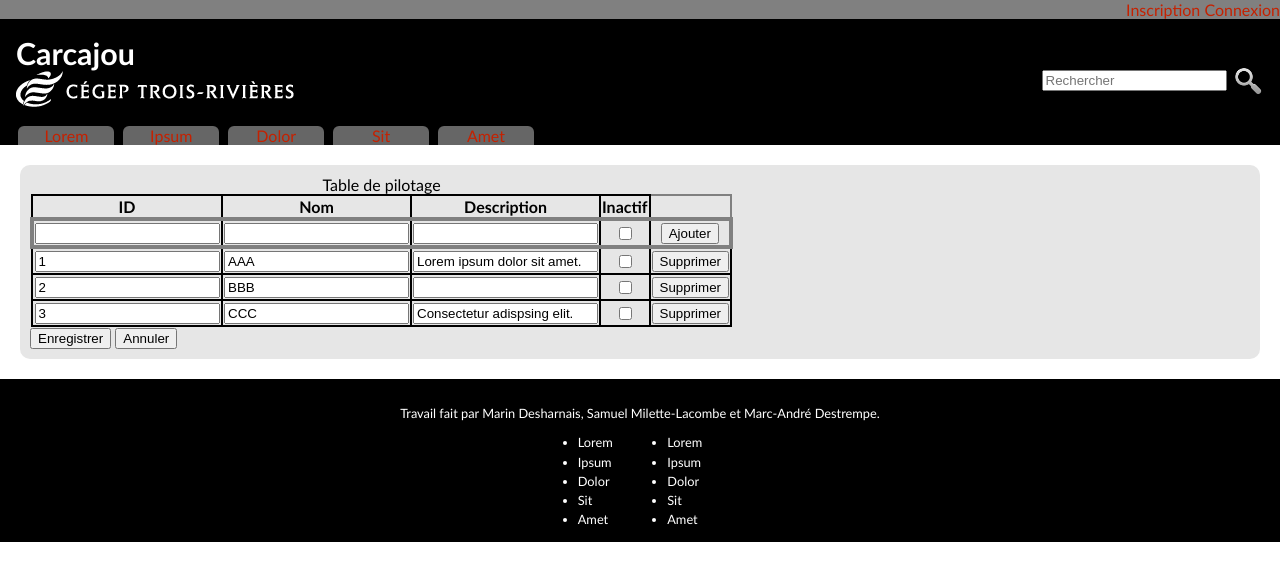
After one commit to mdesharnais/mediatheque, a PHP site: page /driving-table.html in a window 1280 px wide. The commit adds this page. Shown: the top 581 px of the page. Run offline with PHP 8.4, Linux system fonts and the light colour scheme.

Commit message:
Ajoute une page permettant de gérer les tables de pilotages et d'un fichier javascript permettant de gérer l'ajout/suppression d'enregistrements dans le formulaire.

```diff
--- a/css/content.css
+++ b/css/content.css
@@ -7,7 +7,8 @@
 }
 
 #vertical-breadcrumb,
-#search-results
+#search-results,
+#driving-table
 {
 	background-color: #e6e6e6;
 	padding: 10px;
@@ -31,6 +32,24 @@
 #search-results
 {
 	margin-left: 215px;
+}
+
+form#driving-table table,
+form#driving-table table tr,
+form#driving-table table tr td,
+form#driving-table table tr th
+{
+	border-style: solid;
+	border-width: 0.15em;
+	border-collapse: collapse;
+	text-align: center;
+}
+
+form#driving-table table thead tr#new-row
+{
+	border-style: solid;
+	border-width: 0.25em;
+	margin-bottom: 2em;
 }
 
 @media (max-width:1280px)
--- /dev/null
+++ b/driving-table.html
@@ -0,0 +1,102 @@
+<!DOCTYPE html>
+<html lang="fr">
+	<head>
+		<meta charset="utf-8">
+		<meta name="author" content="Martin Desharnais">
+
+		<title>Médiatech du département de musique du cégep de Trois-Rivières</title>
+
+		<link rel="stylesheet" href="css/style1.css">
+		<link rel="icon" href="images/logoCegep.svg">
+
+		<script src="javascript/driving-table.js"></script>
+		<!--[if lt IE 9]>
+		<script src="http://html5shim.googlecode.com/svn/trunk/html5.js"></script>
+		<![endif]-->
+	</head>
+	<body>
+		<div id="user-bar">
+			<a href="#">Inscription</a>
+			<a href="#">Connexion</a>
+		</div>
+		<header>
+			<h1><a href="#" title="Retour à l'accueil">Carcajou</a></h1>
+			<img src="images/logo.png">
+			<form>
+				<input type="search" placeholder="Rechercher">
+				<button type="submit">Rechercher</button>
+			</form>
+			<nav>
+				<ul>
+					<li><a href="#">Lorem</a></li>
+					<li><a href="#">Ipsum</a></li>
+					<li><a href="#">Dolor</a></li>
+					<li><a href="#">Sit</a></li>
+					<li><a href="#">Amet</a></li>
+				</ul>
+			</nav>
+		</header>
+		<div id="content">
+			<form id="driving-table">
+				<table>
+					<caption>Table de pilotage</caption>
+					<thead>
+						<tr>
+							<th>ID</th>
+							<th>Nom</th>
+							<th>Description</th>
+							<th>Inactif</th>
+						</tr>
+						<tr id="new-row">
+							<td><input type="number" id="id" name="id"></td>
+							<td><input type="text" id="nom" name="nom" required></td>
+							<td><input type="text" id="description" name="description"></td>
+							<td><input type="checkbox" id="inactif" name="inactif"></td>
+						</tr>
+					</thead>
+					<tbody>
+						<tr>
+							<td><input type="number" id="id1" name="id1" value="1"></td>
+							<td><input type="text" id="nom1" name="nom1" value="AAA" required></td>
+							<td><input type="text" id="description1" name="description1" value="Lorem ipsum dolor sit amet."></td>
+							<td><input type="checkbox" id="inactif1" name="inactif1"></td>
+						</tr>
+						<tr>
+							<td><input type="number" id="id2" name="id2" value="2"></td>
+							<td><input type="text" id="nom2" name="nom2" value="BBB" required></td>
+							<td><input type="text" id="description2" name="description2"></td>
+							<td><input type="checkbox" id="inactif2" name="inactif2"></td>
+						</tr>
+						<tr>
+							<td><input type="number" id="id3" name="id3" value="3"></td>
+							<td><input type="text" id="nom3" name="nom3" value="CCC" required></td>
+							<td><input type="text" id="description3" name="description3" value="Consectetur adispsing elit."></td>
+							<td><input type="checkbox" id="inactif3" name="inactif3"></td>
+						</tr>
+					</tbody>
+				</table>
+				<button type="submit">Enregistrer</button>
+				<button type="reset">Annuler</button>
+			</form>
+		</div>
+		<footer>
+			<p>Travail fait par Marin Desharnais, Samuel Milette-Lacombe et Marc-André Destrempe.</p>
+			<nav>
+				<ul>
+					<li><a href="#">Lorem</a></li>
+					<li><a href="#">Ipsum</a></li>
+					<li><a href="#">Dolor</a></li>
+					<li><a href="#">Sit</a></li>
+					<li><a href="#">Amet</a></li>
+				</ul>
+				<ul>
+					<li><a href="#">Lorem</a></li>
+					<li><a href="#">Ipsum</a></li>
+					<li><a href="#">Dolor</a></li>
+					<li><a href="#">Sit</a></li>
+					<li><a href="#">Amet</a></li>
+				</ul>
+			</nav>
+		</footer>
+	</body>
+</html>
--- /dev/null
+++ b/javascript/driving-table.js
@@ -0,0 +1,78 @@
+window.onload = initDrivingTable;
+
+function initDrivingTable()
+{
+	var drivingTable = document.getElementById('driving-table');
+
+	// Add "delete" buttons
+	var tbody = drivingTable.getElementsByTagName('tbody')[0];
+	var rows = tbody.getElementsByTagName('tr');
+
+	for(var i = 0; i < rows.length; ++i)
+	{
+		var tr = rows[i];
+		var td = document.createElement('td');
+		var deleteButton = document.createElement('button');
+		var deleteButtonText = document.createTextNode('Supprimer');
+
+		deleteButton.type = 'button';
+		deleteButton.appendChild(deleteButtonText);
+		deleteButton.addEventListener('click', deleteRow, false);
+
+		td.appendChild(deleteButton);
+		tr.appendChild(td);
+	}
+
+	// Add "add" button effect
+	var tr = document.getElementById('new-row');
+	var td = document.createElement('td');
+	var addButton = document.createElement('button');
+	var addButtonText = document.createTextNode('Ajouter');
+
+	addButton.type = 'button';
+	addButton.appendChild(addButtonText);
+	addButton.addEventListener('click', addRow, false);
+
+	td.appendChild(addButton);
+	tr.appendChild(td);
+}
+
+function addRow(e)
+{
+	var drivingTable = document.getElementById('driving-table');
+	var tbody = drivingTable.getElementsByTagName('tbody')[0];
+
+	var button = e.target;
+	var td = button.parentNode;
+	var tr = td.parentNode;
+	var newRow = tr.cloneNode(true);
+	var deleteButtonTd= document.createElement('td');
+	var deleteButton = document.createElement('button');
+	var deleteButtonText = document.createTextNode('Supprimer');
+
+	deleteButton.type = 'button';
+	deleteButton.appendChild(deleteButtonText);
+	deleteButton.addEventListener('click', deleteRow, false);
+
+	deleteButtonTd.appendChild(deleteButton);
+
+	newRow.removeChild(newRow.lastElementChild);
+	newRow.appendChild(deleteButtonTd);
+
+	newRow.id = null;
+
+	tbody.appendChild(newRow);
+
+	inputs = tr.getElementsByTagName('input');
+	for(var i = 0; i < inputs.length; ++i)
+		inputs[i].value = null;
+}
+
+function deleteRow(e)
+{
+	var button = e.target;
+	var td = button.parentNode;
+	var tr = td.parentNode;
+	var tbody = tr.parentNode;
+	tbody.removeChild(tr);
+}
```
